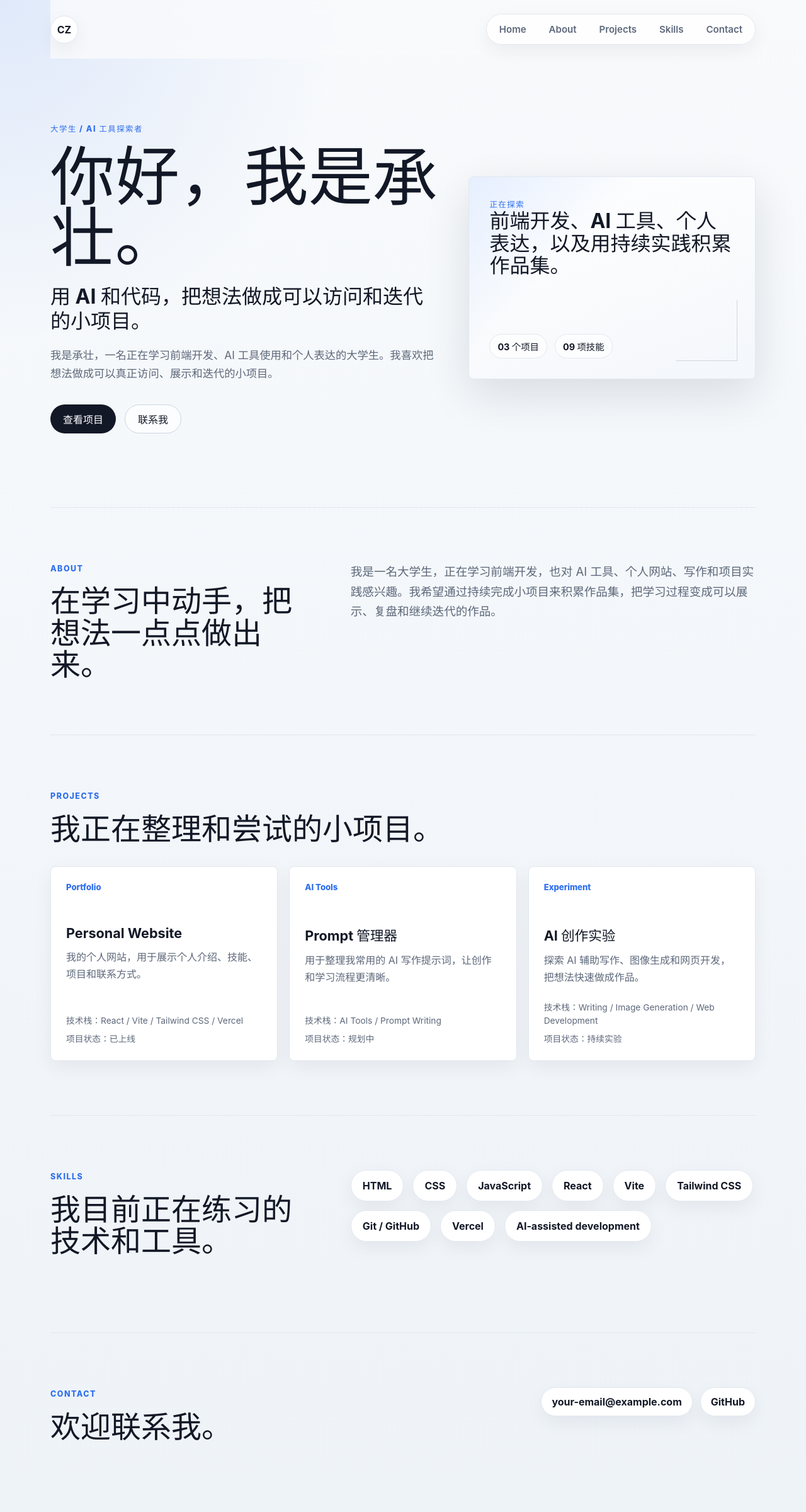
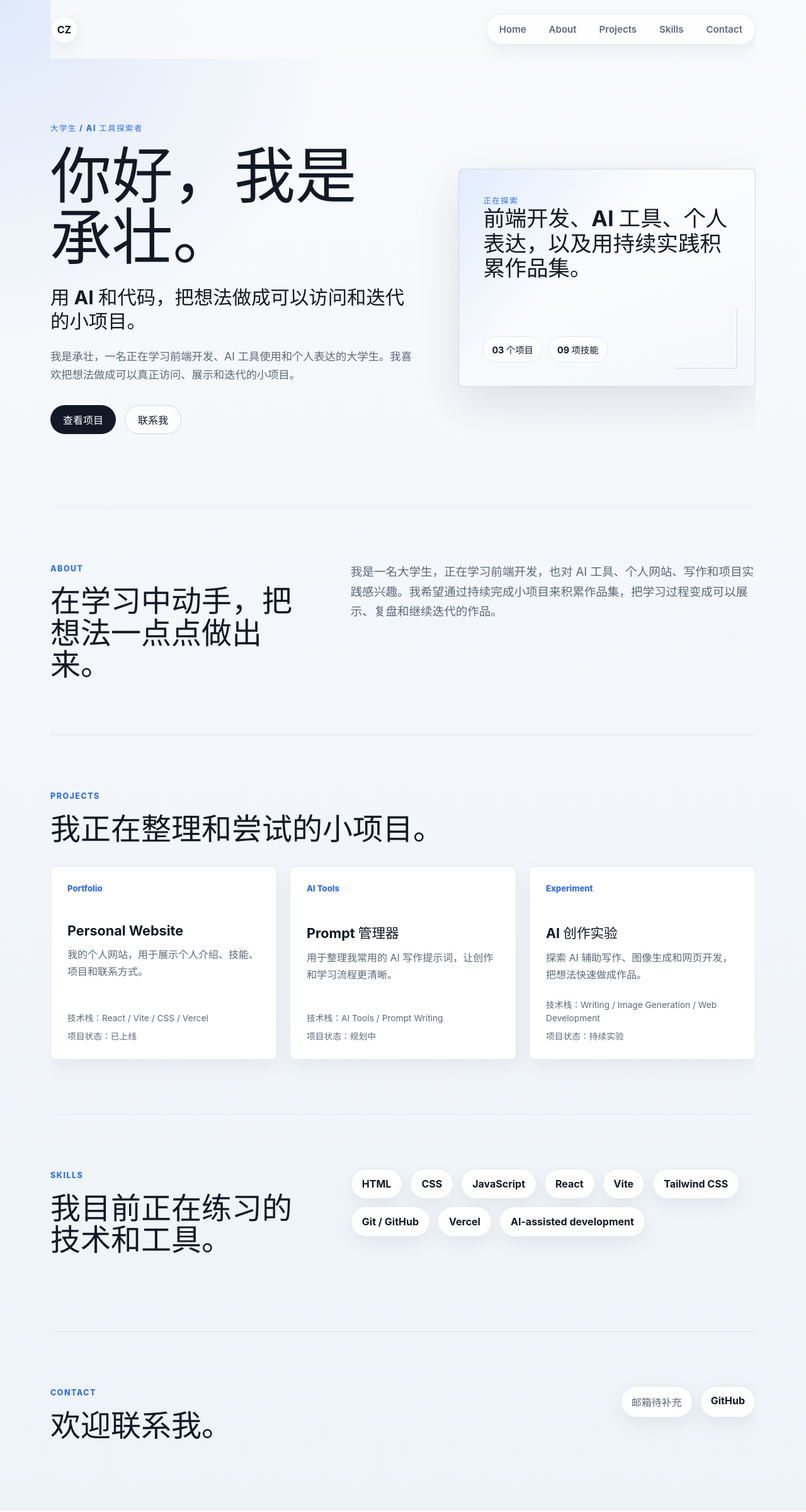
Before and after one commit to shouchengzhuang-cmyk/personal-website, a React (Vite) app: page / in a window 1280 px wide. Shown: the whole page at 63% size. Built offline with nearby package versions, Linux system fonts and the light colour scheme.

Commit message:
Polish homepage and update site links

```diff
--- a/src/App.css
+++ b/src/App.css
@@ -1,6 +1,7 @@
 .site-shell {
   width: min(1120px, calc(100% - 40px));
   margin: 0 auto;
+  overflow-x: clip;
 }
 
 .navbar {
@@ -61,11 +62,11 @@
 
 .hero-section {
   display: grid;
-  grid-template-columns: minmax(0, 1.15fr) minmax(320px, 0.85fr);
-  gap: 48px;
+  grid-template-columns: minmax(0, 1.1fr) minmax(300px, 0.9fr);
+  gap: clamp(36px, 6vw, 72px);
   align-items: center;
   min-height: calc(100svh - 88px);
-  padding: 72px 0 88px;
+  padding: clamp(64px, 8vw, 96px) 0 clamp(76px, 10vw, 112px);
 }
 
 .hero-copy {
@@ -87,22 +88,23 @@
   max-width: 780px;
   margin: 0;
   color: var(--text-strong);
-  font-size: clamp(3.25rem, 8vw, 6.8rem);
-  line-height: 0.95;
+  font-size: clamp(3rem, 7.6vw, 6.4rem);
+  line-height: 1;
+  overflow-wrap: anywhere;
 }
 
 .hero-role {
   max-width: 680px;
-  margin: 26px 0 0;
+  margin: 28px 0 0;
   color: var(--text-strong);
-  font-size: clamp(1.35rem, 3vw, 2rem);
-  line-height: 1.2;
+  font-size: clamp(1.32rem, 2.7vw, 1.9rem);
+  line-height: 1.25;
   font-weight: 700;
 }
 
 .hero-intro {
   max-width: 620px;
-  margin: 20px 0 0;
+  margin: 22px 0 0;
   color: var(--text-muted);
   font-size: 1.08rem;
 }
@@ -125,17 +127,23 @@
   text-decoration: none;
   transition:
     transform 0.2s ease,
+    box-shadow 0.2s ease,
     border-color 0.2s ease,
     background 0.2s ease;
 }
 
 .button:hover {
-  transform: translateY(-2px);
+  transform: translateY(-3px);
+  box-shadow: 0 14px 30px rgba(15, 23, 42, 0.14);
 }
 
 .button.primary {
   color: #ffffff;
   background: var(--text-strong);
+}
+
+.button.primary:hover {
+  background: #243049;
 }
 
 .button.secondary {
@@ -144,16 +152,21 @@
   background: rgba(255, 255, 255, 0.72);
 }
 
+.button.secondary:hover {
+  border-color: var(--accent);
+  background: #ffffff;
+}
+
 .hero-panel {
   position: relative;
   overflow: hidden;
-  padding: 32px;
-  border: 1px solid var(--border);
+  padding: clamp(28px, 4vw, 38px);
+  border: 1px solid rgba(203, 213, 225, 0.86);
   border-radius: 8px;
   background:
-    linear-gradient(135deg, rgba(46, 123, 255, 0.12), transparent 36%),
+    linear-gradient(135deg, rgba(46, 123, 255, 0.14), transparent 42%),
     linear-gradient(160deg, #ffffff, #f4f7fb);
-  box-shadow: var(--shadow-card);
+  box-shadow: 0 26px 70px rgba(15, 23, 42, 0.1);
 }
 
 .hero-panel::after {
@@ -172,8 +185,8 @@
   z-index: 1;
   display: block;
   color: var(--text-strong);
-  font-size: 2rem;
-  line-height: 1.12;
+  font-size: clamp(1.65rem, 3vw, 2.15rem);
+  line-height: 1.16;
 }
 
 .panel-stats {
@@ -181,12 +194,12 @@
   z-index: 1;
   display: flex;
   flex-wrap: wrap;
-  gap: 12px;
-  margin-top: 90px;
+  gap: 10px;
+  margin-top: clamp(58px, 8vw, 88px);
 }
 
 .panel-stats span {
-  padding: 8px 12px;
+  padding: 9px 13px;
   border: 1px solid var(--border);
   border-radius: 999px;
   color: var(--text-strong);
@@ -228,18 +241,28 @@
 .project-grid {
   display: grid;
   grid-template-columns: repeat(3, minmax(0, 1fr));
-  gap: 18px;
+  gap: 20px;
 }
 
 .project-card {
   display: flex;
   flex-direction: column;
   min-height: 220px;
-  padding: 24px;
+  padding: 26px;
   border: 1px solid var(--border);
   border-radius: 8px;
   background: var(--surface);
-  box-shadow: var(--shadow-soft);
+  box-shadow: 0 12px 34px rgba(15, 23, 42, 0.055);
+  transition:
+    transform 0.2s ease,
+    box-shadow 0.2s ease,
+    border-color 0.2s ease;
+}
+
+.project-card:hover {
+  transform: translateY(-3px);
+  border-color: var(--border-strong);
+  box-shadow: 0 18px 46px rgba(15, 23, 42, 0.08);
 }
 
 .project-card span {
@@ -249,7 +272,7 @@
 }
 
 .project-card h3 {
-  margin: 52px 0 12px;
+  margin: 46px 0 12px;
   color: var(--text-strong);
   font-size: 1.35rem;
 }
@@ -282,11 +305,11 @@
 .skill-list {
   display: flex;
   flex-wrap: wrap;
-  gap: 14px;
+  gap: 12px;
 }
 
 .skill-pill {
-  padding: 14px 18px;
+  padding: 13px 17px;
   border: 1px solid var(--border);
   border-radius: 999px;
   color: var(--text-strong);
@@ -310,7 +333,8 @@
   gap: 12px;
 }
 
-.contact-links a {
+.contact-links a,
+.contact-placeholder {
   padding: 12px 16px;
   border: 1px solid var(--border);
   border-radius: 999px;
@@ -319,6 +343,12 @@
   text-decoration: none;
   background: #ffffff;
   box-shadow: var(--shadow-soft);
+}
+
+.contact-placeholder {
+  display: inline-flex;
+  align-items: center;
+  color: var(--text-muted);
 }
 
 @media (max-width: 860px) {
@@ -346,7 +376,7 @@
 
   .hero-section {
     min-height: auto;
-    padding: 52px 0 72px;
+    padding: 48px 0 70px;
   }
 
   .project-grid {
@@ -355,6 +385,7 @@
 
   .project-card {
     min-height: auto;
+    padding: 24px;
   }
 
   .project-card h3 {
@@ -372,14 +403,20 @@
 }
 
 @media (max-width: 560px) {
+  .site-shell {
+    width: min(100% - 24px, 680px);
+  }
+
   .navbar {
     flex-direction: column;
+    gap: 14px;
   }
 
   .nav-links,
   .nav-links a,
   .button,
-  .contact-links a {
+  .contact-links a,
+  .contact-placeholder {
     width: 100%;
   }
 
@@ -395,4 +432,21 @@
   .hero-panel strong {
     font-size: 1.55rem;
   }
+
+  .hero-copy h1 {
+    font-size: clamp(2.5rem, 16vw, 3.25rem);
+    line-height: 1.08;
+  }
+
+  .hero-role {
+    font-size: 1.22rem;
+  }
+
+  .section {
+    padding: 68px 0;
+  }
+
+  .contact-placeholder {
+    justify-content: center;
+  }
 }
--- a/src/App.jsx
+++ b/src/App.jsx
@@ -6,7 +6,7 @@ const projects = [
   {
     title: 'Personal Website',
     description: '我的个人网站，用于展示个人介绍、技能、项目和联系方式。',
-    stack: 'React / Vite / Tailwind CSS / Vercel',
+    stack: 'React / Vite / CSS / Vercel',
     status: '已上线',
     tag: 'Portfolio',
   },
@@ -132,9 +132,9 @@ function App() {
           <h2>欢迎联系我。</h2>
         </div>
         <div className="contact-links">
-          {/* Replace this placeholder email with your real email address later. */}
-          <a href="mailto:your-email@example.com">your-email@example.com</a>
-          <a href="https://github.com/your-username" target="_blank" rel="noreferrer">
+          {/* Replace this placeholder with your real email address later. */}
+          <span className="contact-placeholder">邮箱待补充</span>
+          <a href="https://github.com/shouchengzhuang-cmyk" target="_blank" rel="noreferrer">
             GitHub
           </a>
         </div>
```
Also changed, not shown: 1 other file (tests, documents, lock files or other folders).
